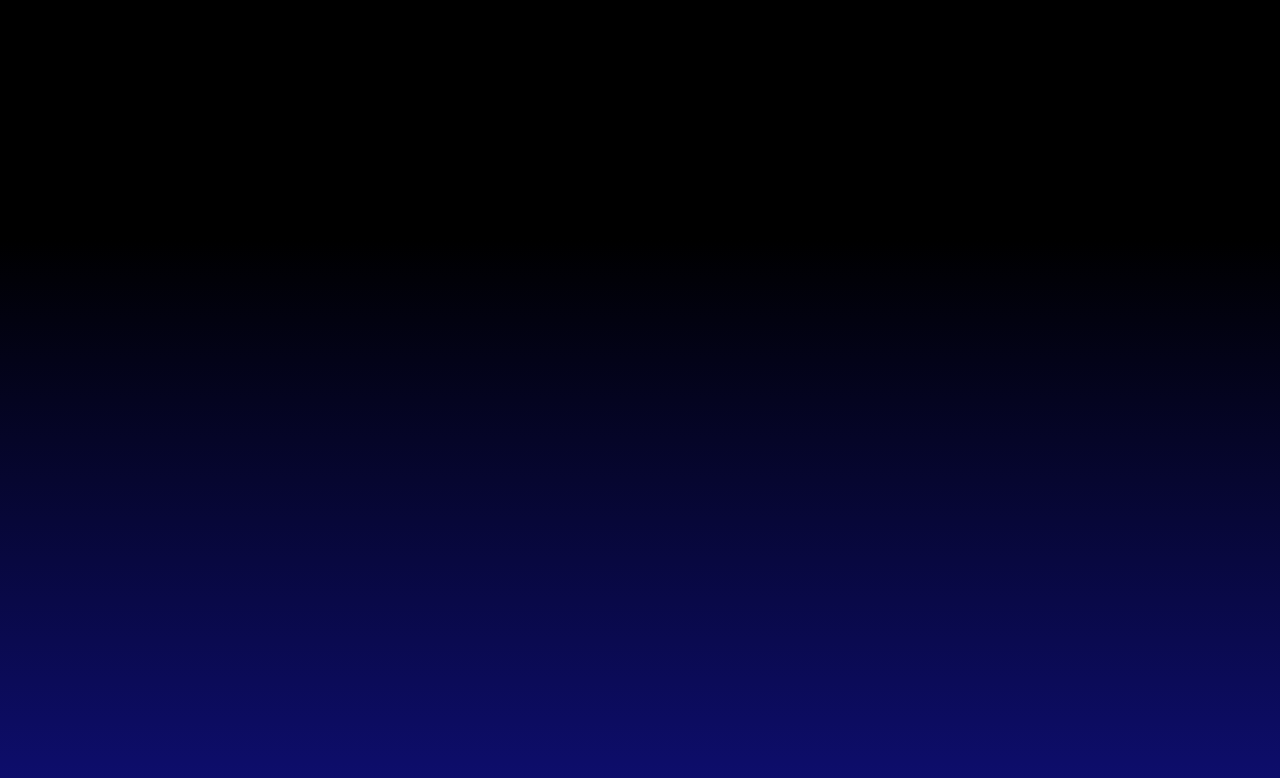
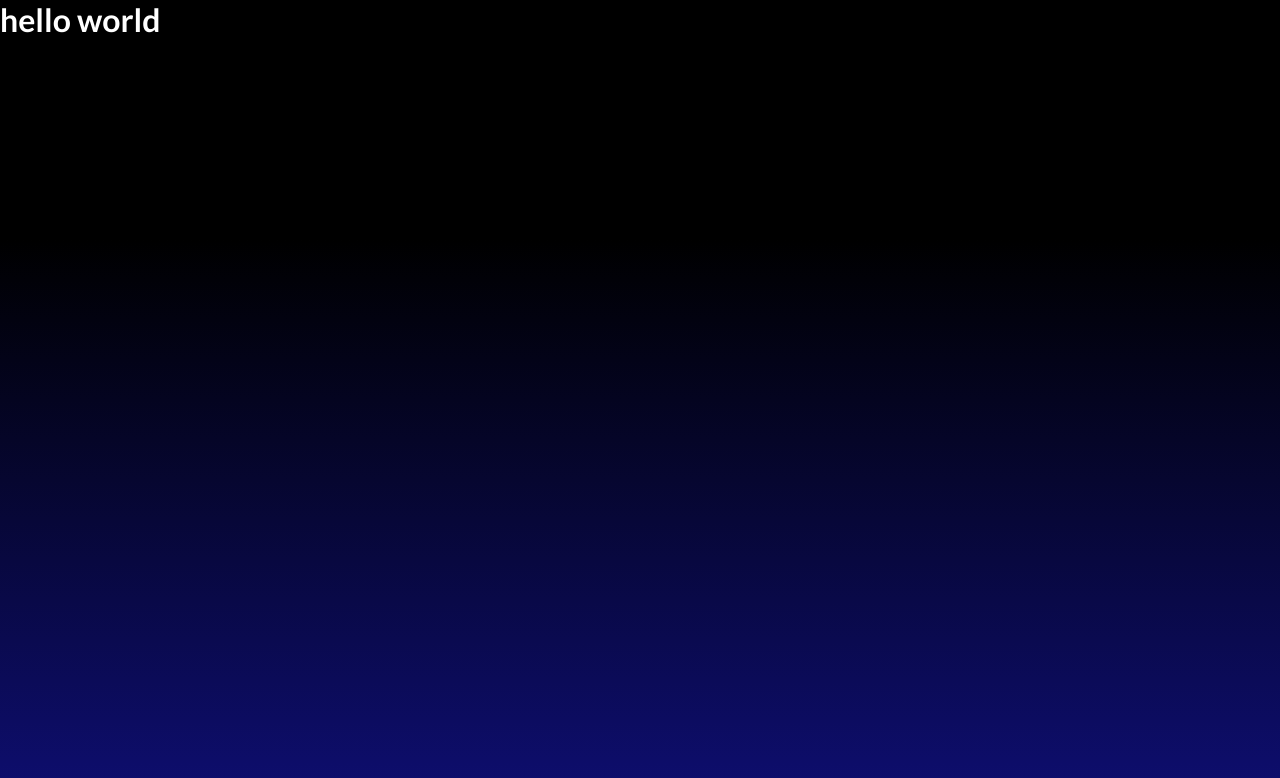
Before and after one commit to AmirManshadi/ToSuccess, a React (Vite) app: page / in a window 1280 px wide. Shown: the top 778 px of the page. Built offline with nearby package versions, Linux system fonts and the light colour scheme.

Commit message:
changed body color to white

```diff
--- a/src/index.css
+++ b/src/index.css
@@ -1 +1 @@
-@import"https://fonts.googleapis.com/css2?family=Lato:ital,wght@0,100;0,300;0,400;0,700;0,900;1,100;1,300;1,400;1,700;1,900&display=swap";.border,.input,.btn{border:2px solid #fff;border-radius:3px}.btn{background-color:rgba(0,0,0,0);color:#fff;transition:background-color 200ms cubic-bezier(0.62, 0.39, 0.66, 0.42);flex-grow:1;cursor:pointer}.btn:hover{background-color:rgba(0,255,212,.2666666667)}.input{background-color:rgba(0,0,0,0);transition:border-color 200ms cubic-bezier(0.62, 0.39, 0.66, 0.42)}.input:focus-visible{border-color:#00ffd4}.user-name{font-size:3rem;animation:name-animation 1000ms linear 1 forwards}*,*::after,*::before{font-family:"Lato",sans-serif;margin:0;padding:0;box-sizing:border-box}body,html{width:100%;height:100dvh}body{background:linear-gradient(180deg, rgb(0, 0, 0) 30%, rgb(14, 14, 112) 100%)}a{text-decoration:inherit;color:inherit}button,input{outline:none;border:none}ul{list-style:none}@keyframes name-animation{0%{text-shadow:0 0 0px rgba(0,255,212,.8)}100%{text-shadow:-2px 2px 0px rgba(0,255,212,.8);transform:translate(2px, -2px);color:#fff}}/*# sourceMappingURL=index.css.map */
+@import"https://fonts.googleapis.com/css2?family=Lato:ital,wght@0,100;0,300;0,400;0,700;0,900;1,100;1,300;1,400;1,700;1,900&display=swap";.border,.input,.btn{border:2px solid #fff;border-radius:3px}.btn{background-color:rgba(0,0,0,0);color:#fff;transition:background-color 200ms cubic-bezier(0.62, 0.39, 0.66, 0.42);flex-grow:1;cursor:pointer}.btn:hover{background-color:rgba(0,255,212,.2666666667)}.input{background-color:rgba(0,0,0,0);transition:border-color 200ms cubic-bezier(0.62, 0.39, 0.66, 0.42)}.input:focus-visible{border-color:#00ffd4}.user-name{font-size:3rem;animation:name-animation 1000ms linear 1 forwards}*,*::after,*::before{font-family:"Lato",sans-serif;margin:0;padding:0;box-sizing:border-box}body,html{width:100%;height:100dvh}body{background:linear-gradient(180deg, rgb(0, 0, 0) 30%, rgb(14, 14, 112) 100%);color:#fff}a{text-decoration:inherit;color:inherit}button,input{outline:none;border:none}ul{list-style:none}@keyframes name-animation{0%{text-shadow:0 0 0px rgba(0,255,212,.8)}100%{text-shadow:-2px 2px 0px rgba(0,255,212,.8);transform:translate(2px, -2px);color:#fff}}/*# sourceMappingURL=index.css.map */
```
